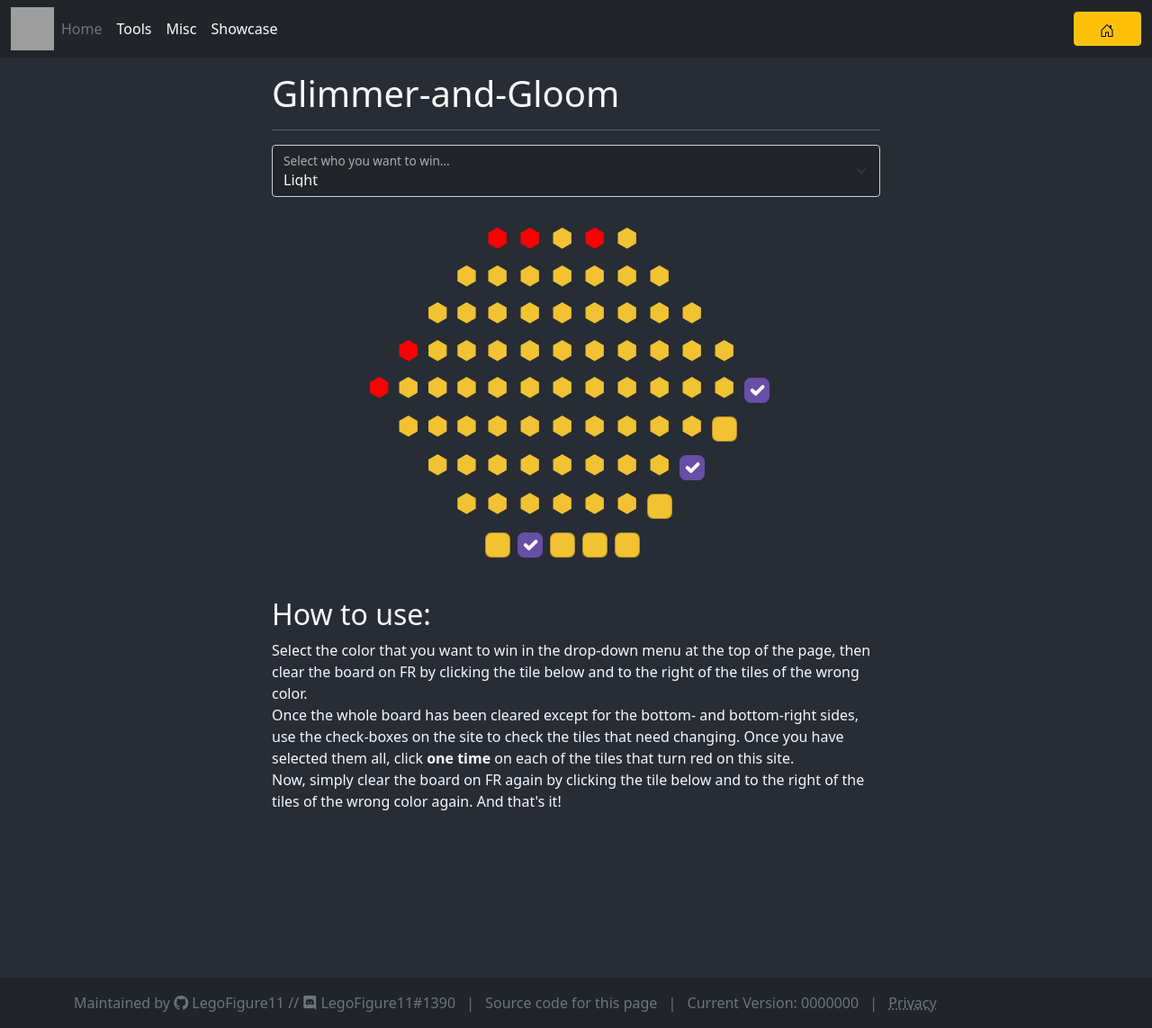
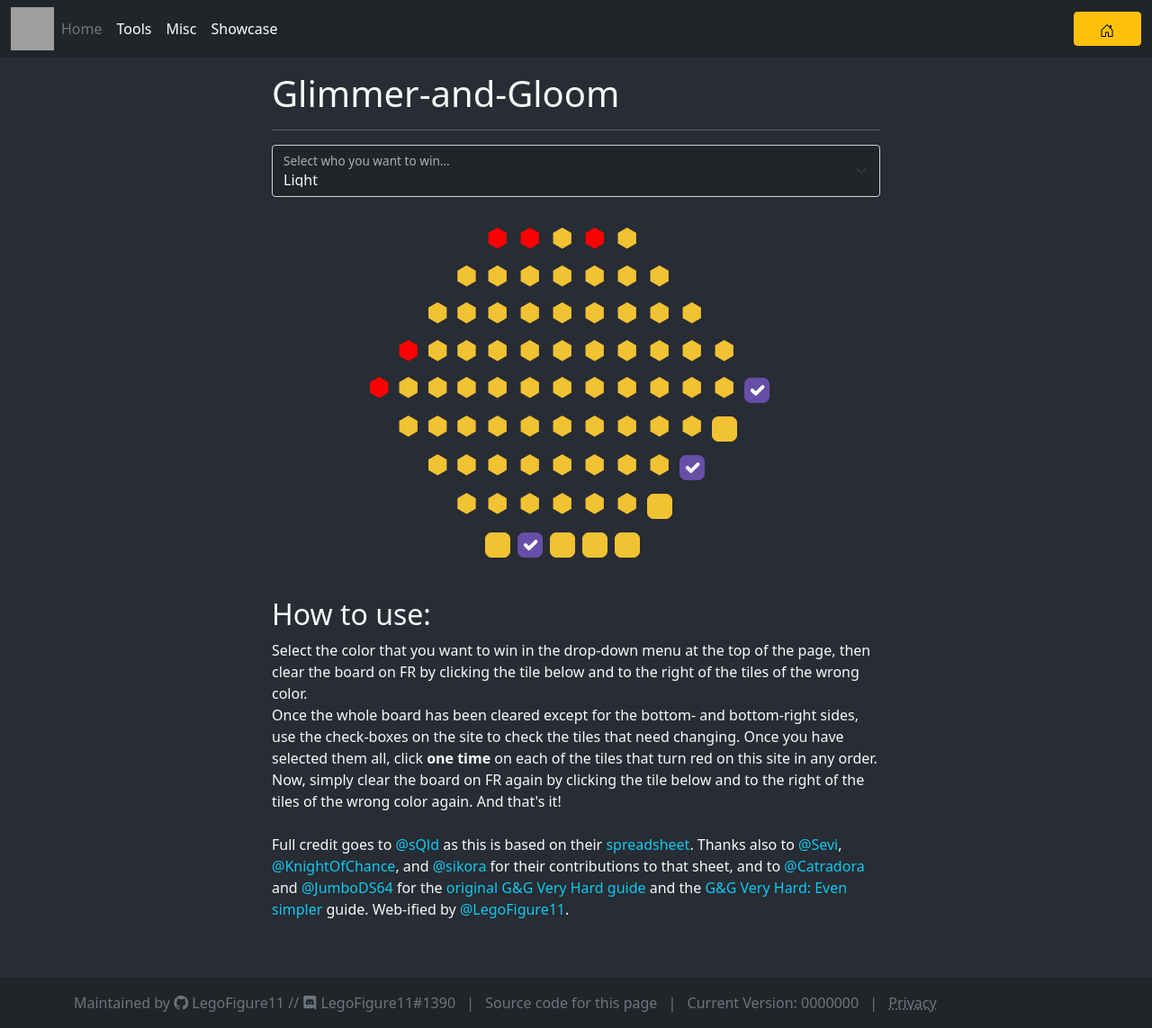
Before and after one commit to LegoFigure11/legofigure11.github.io, a Jekyll site: the page built from tools/glimmer-and-gloom/index.html, in a window 1280 px wide and 1143 px high. Shown: the whole window at 90% size. Built offline with Jekyll 4.4.1, drawn with Linux system fonts in a browser that asks for light colours; comment, search, counter and statistics services are not loaded; grey boxes are pictures that could not be loaded.

Commit message:
Update G&G css + credits

```diff
--- a/tools/glimmer-and-gloom/index.html
+++ b/tools/glimmer-and-gloom/index.html
@@ -184,10 +184,20 @@ permalink: /tools/glimmer-and-gloom/
   </div>
   <div>
     Once the whole board has been cleared except for the bottom- and bottom-right sides, use the check-boxes on the site to check the tiles that need changing. Once you
-    have selected them all, click <span class="fw-bold">one time</span> on each of the tiles that turn red on this site.
+    have selected them all, click <span class="fw-bold">one time</span> on each of the tiles that turn red on this site in any order.
   </div>
   <div>
     Now, simply clear the board on FR again by clicking the tile below and to the right of the tiles of the wrong color again. And that's it!
+  </div>
+  <br />
+  <div>
+    Full credit goes to <a class="text-decoration-none text-info" href="http://www1.flightrising.com/clan-profile/186567">@sQld</a> as this is based on their <a class="text-decoration-none text-info"
+      href="https://docs.google.com/spreadsheets/d/16pqDJcZfQE9UAkSdVWlcmR5zDUQdWFoFFkLTJGg3-p0/edit#gid=1444119290">spreadsheet</a>. Thanks also to <a class="text-decoration-none text-info"
+      href="http://www1.flightrising.com/clan-profile/11257">@Sevi</a>, <a class="text-decoration-none text-info" href="http://www1.flightrising.com/clan-profile/575482">@KnightOfChance</a>, and <a class="text-decoration-none text-info"
+      href="http://www1.flightrising.com/clan-profile/462423">@sikora</a> for their contributions to that sheet, and to <a class="text-decoration-none text-info" href="http://www1.flightrising.com/clan-profile/362345">@Catradora</a> and <a
+      class="text-decoration-none text-info" href="http://www1.flightrising.com/clan-profile/354302">@JumboDS64</a> for the <a class="text-decoration-none text-info" href="http://www1.flightrising.com/forums/gde/2486926">original G&G Very Hard
+      guide</a> and the <a class="text-decoration-none text-info" href="http://www1.flightrising.com/forums/gde/2753640">G&G Very Hard: Even simpler</a> guide. Web-ified by <a class="text-decoration-none text-info"
+      href="http://www1.flightrising.com/clan-profile/549799">@LegoFigure11</a>.
   </div>
 </div>
 
@@ -255,12 +265,7 @@ permalink: /tools/glimmer-and-gloom/
 
   $("input:checkbox").change(function() {
     calculate();
-    let color = $("#faction-select").val();
-    c = color === "purple" ? "#f1c232" : "#674ea7";
-    d = color === "yellow" ? "#f1c232" : "#674ea7";
-    $(".form-check-input").css("background-color", d);
-    $(".form-check-input:checked").css("background-color", c);
-    $(".form-check-input:checked").css("border-color", c);
+    setColor();
   });
 
   function setColor() {
@@ -271,6 +276,7 @@ permalink: /tools/glimmer-and-gloom/
     c = color === "purple" ? "#f1c232" : "#674ea7";
     d = color === "yellow" ? "#f1c232" : "#674ea7";
     $(".form-check-input").css("background-color", d);
+    $(".form-check-input").css("border-color", d);
     $(".form-check-input:checked").css("background-color", c);
     $(".form-check-input:checked").css("border-color", c);
   }
```
